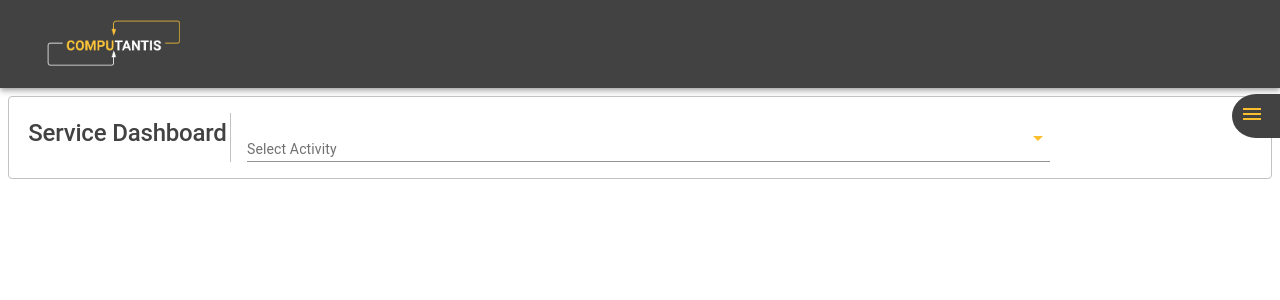
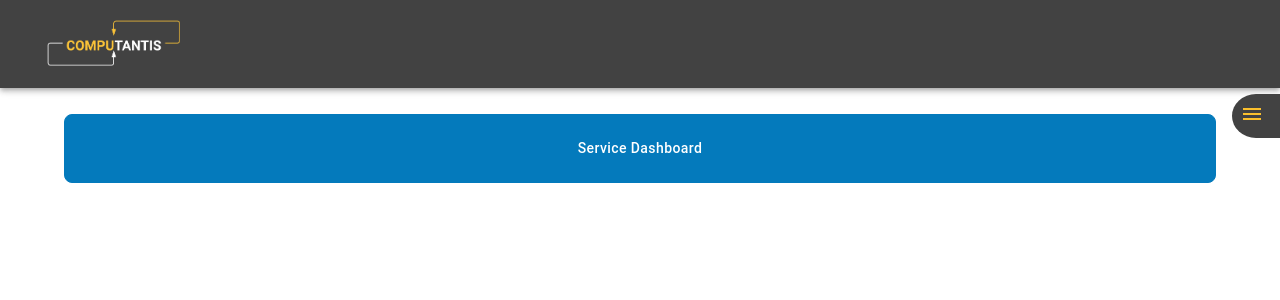
Before and after one commit to saranyu-semicolons/dashboard, a React (Create React App) app: page / in a window 1280 px wide. Shown: the top 300 px of the page. Built offline with nearby package versions, Linux system fonts and the light colour scheme; what @amcharts/amcharts4 would draw is missing.

Commit message:
ui changes

```diff
--- a/src/composite/Layout/index.jsx
+++ b/src/composite/Layout/index.jsx
@@ -22,13 +22,15 @@ const useStyles = makeStyles((theme) =>
 
 const Layout = (props) => {
   const classes = useStyles();
-  const [category, setCardCategory] = React.useState("Service Dashboard");
+  const [category, setCardCategory] = React.useState("");
+  const [open, setOpen] = React.useState(true);
   const [data, setData] = React.useState({ data: {} });
 
   const [activityId, setActivityId] = React.useState(null);
   const [loader, setLoader] = React.useState(false);
 	const getCategoryType = (type) => {
-		setCardCategory(type);
+    setCardCategory(type);
+    setOpen(false);
 	};
 
   const getDataByActivity = (value) => {
@@ -55,6 +57,7 @@ const Layout = (props) => {
   };
 
   const getDataByConfig = (configValueObj) => {
+    setLoader(true)
     /*const requestOptions = {
       method: 'POST',
       headers: { 'Content-Type': 'application/json' },
@@ -70,7 +73,7 @@ const Layout = (props) => {
           method: "post",
           data: { activityId:activityId,  aws: configValueObj.aws, gcp: configValueObj.gcp }
       }).then((data) => {
-        setData(data);
+        setData(data.data);
       });
   };
   /*
@@ -97,7 +100,7 @@ const Layout = (props) => {
 
 					<Grid conainer justify='center'>
 						{category === "" ? (
-							<Button variant='contained' color='primary'>
+							<Button variant='contained' color='primary' style={{width: "90%", marginTop: '2%', marginLeft: '5%', padding: "2%"}}>
 								Service Dashboard
 							</Button>
 						) : (
```
